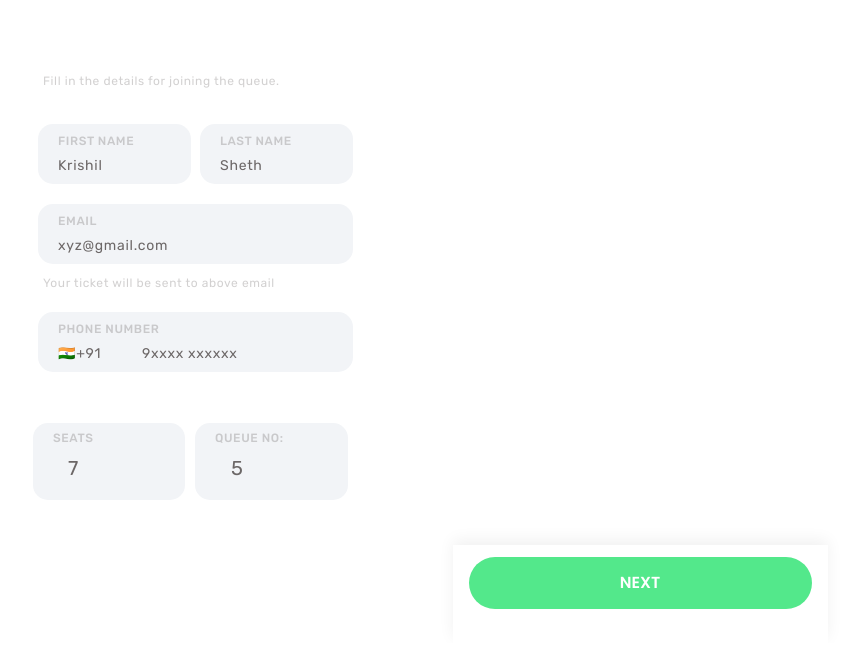
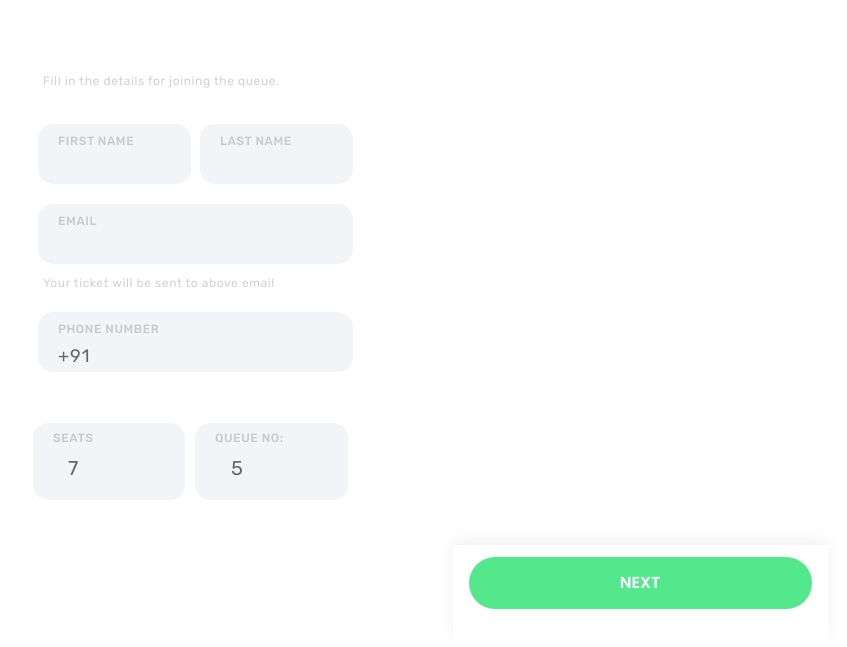
Before and after one commit to krishilsheth404/resqme, a website: page user-details.html in a window 1280 px wide. Shown: the part 165-812 px from the top of the page, without its empty margins (0-847 px from the left). Drawn offline with Linux system fonts and the light colour scheme.

Commit message:
added input tags in userDetails Page

```diff
--- a/user-details.html
+++ b/user-details.html
@@ -37,11 +37,51 @@
       <div class="book-appointment-form-details-child3"></div>
       <div class="seats">Seats</div>
       <div class="queue-no">Queue No:</div>
-      <div class="krishil">Krishil</div>
-      <div class="xyzgmailcom">xyz@gmail.com</div>
-      <div class="div">🇮🇳+91</div>
-      <div class="xxxx-xxxxxx">9xxxx xxxxxx</div>
-      <div class="sheth">Sheth</div>
+      <div class="krishil">
+        <input type="text" name="name" id="name" style="width: 55%;
+        height: 25px;
+        position: relative;
+        top: -8px;
+        border: none;
+        font-size: 18px;
+        background: #c3424200;
+        /* border-bottom: 1px dotted black; */
+        left: 0px;">
+      </div>
+      <div class="sheth">
+        <input type="text" name="surname" id="surname" style="width: 70%;
+        height: 25px;
+        position: relative;
+        top: -8px;
+        border: none;
+        font-size: 18px;
+        background: #c3424200;
+        /* border-bottom: 1px dotted black; */
+        left: 0px;">
+      </div>
+      <div class="xyzgmailcom">
+        <input type="email" name="email" id="email" style="width: 120%;
+        height: 25px;
+        position: relative;
+        top: -8px;
+        border: none;
+        font-size: 18px;
+        background: #c3424200;
+        /* border-bottom: 1px dotted black; */
+        left: 0px;">
+      </div>
+      <div class="div" style="font-size: 18px;">+91</div>
+      <div class="xxxx-xxxxxx">
+        <input type="number" name="number" id="number" style="width: 55%;
+        height: 25px;
+        position: relative;
+        top: -3px;
+        border: none;
+        font-size: 18px;
+        background: #c3424200;
+        /* border-bottom: 1px dotted black; */
+        left: -42px;">
+      </div>
       <div class="div1">7</div>
       <div class="div2">5</div>
       <div class="doccard">
```
